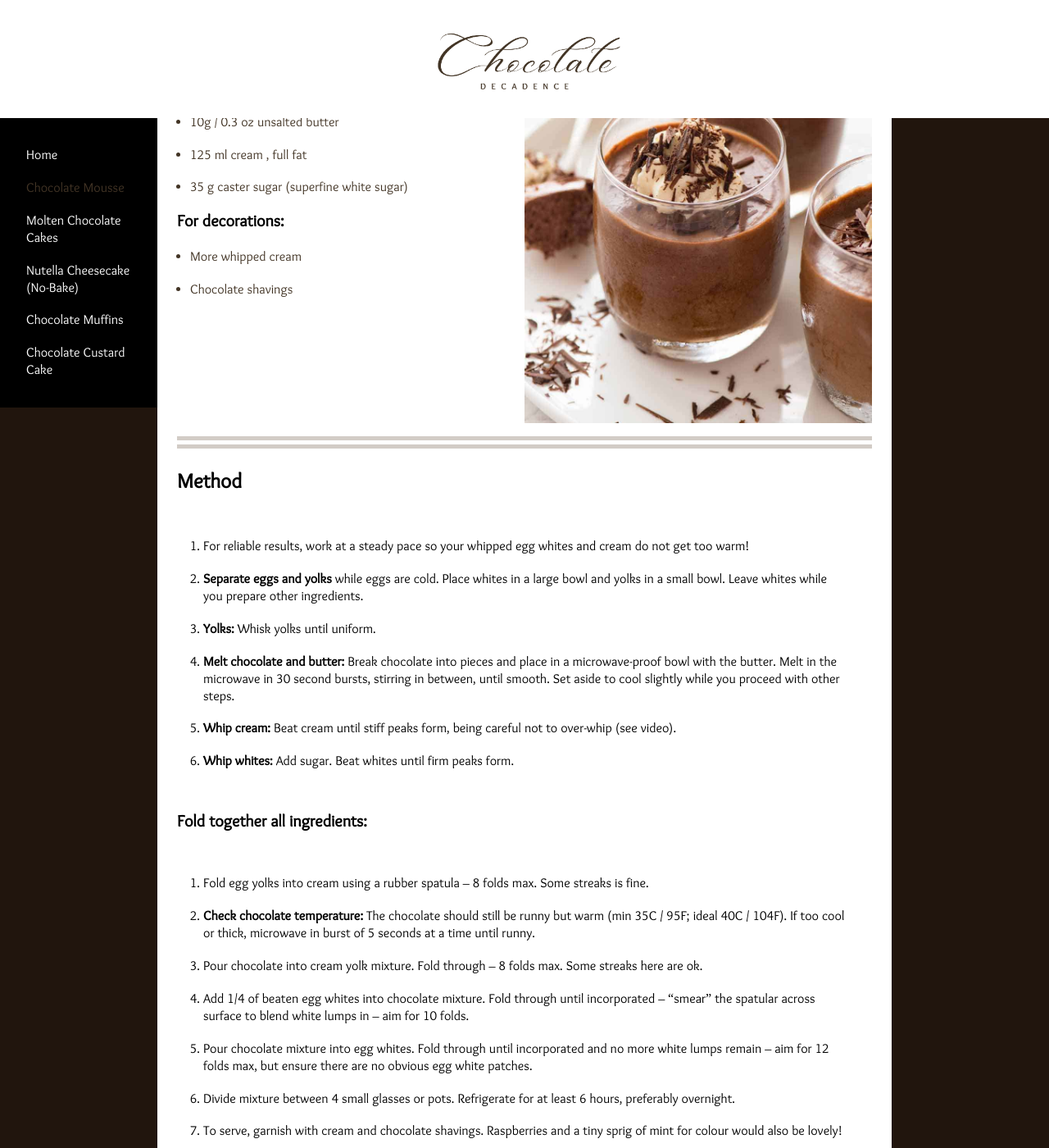
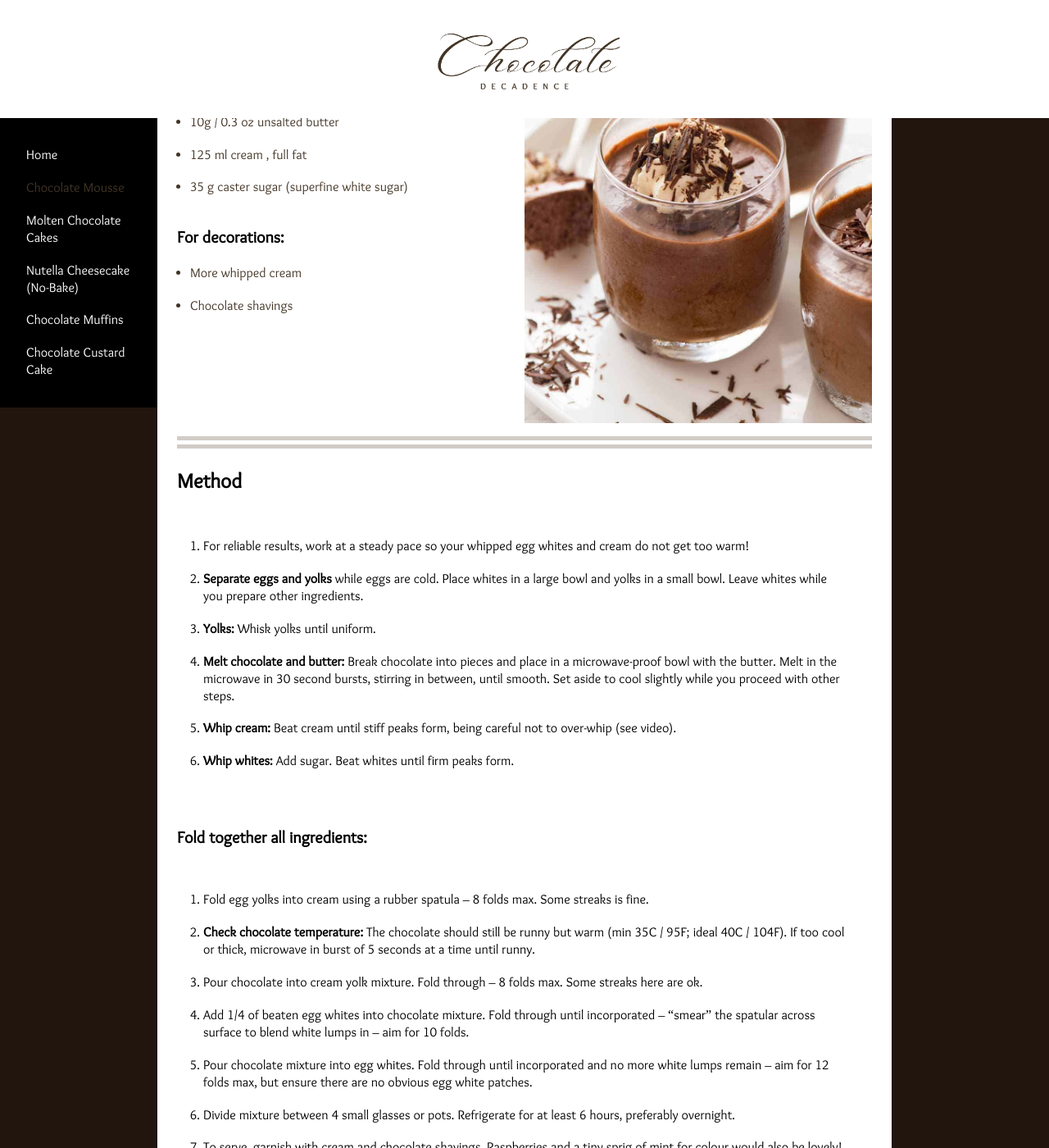
Before and after one commit to nicoleanncarter/recipes, a Jekyll site: the page built from _recipes/chocolate-hazelnut-truffles.md, in a window 1280 px wide and 1400 px high, scrolled down 277 px. Shown: the whole window at 82% size. Built offline with Jekyll 4.4.1, drawn with Linux system fonts in a browser that asks for light colours.

Commit message:
Update recipes.css

```diff
--- a/styles/recipes.css
+++ b/styles/recipes.css
@@ -206,6 +206,11 @@ padding-bottom: 1em;
 }
 
 
+h3 {
+  padding-top: 1em;
+}
+
+
 img {
 display:block;
 }
```
